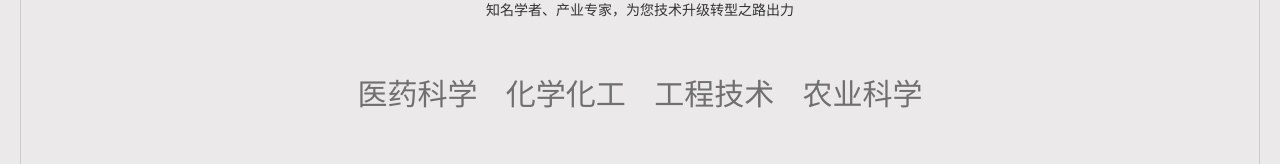
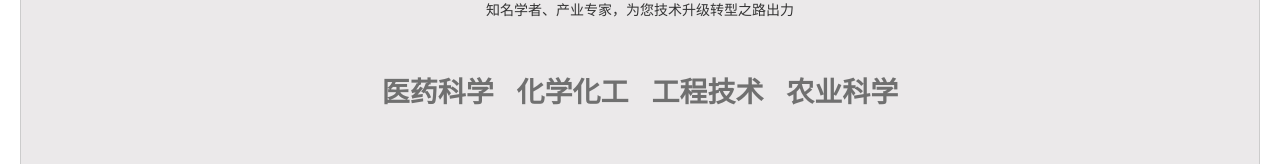
Before and after one commit to pluslicy/uuisp, a Vue app: page /#/thinkTank in a window 1280 px wide. Shown: the part 612-776 px from the top of the page. Built offline with nearby package versions, Linux system fonts and the light colour scheme.

Commit message:
页面细优

```diff
--- a/src/pages/ThinkTank.vue
+++ b/src/pages/ThinkTank.vue
@@ -17,7 +17,7 @@
 			<br>
 			<br>
 			<div class="zhuanjia">
-				<i>入&nbsp;&nbsp;驻&nbsp;&nbsp;专&nbsp;&nbsp;家</i>
+				<i>入&nbsp;驻&nbsp;专&nbsp;家</i>
 			</div><br>
 			<br>
 			<br>
@@ -136,13 +136,14 @@
  .ThinkTank{
 	width:1240px;
 	margin:0 auto;
+	background-color:#ebe9ea;
 }
 i{
 	font-style:normal;
 }
 .content{
 	position:relative;
-	background-color:#ebe9ea;
+
 }
 .content .warperrr{
 	position:absolute;
@@ -193,7 +194,8 @@ i{
 	}
 	.content .title-2{
 		text-align:center;
-		font-size:30px;
+		font-size:28px;
+		font-weight:bolder;
 	}
 	.content .title-2 i:hover{
 		color:#156fb8;
```
